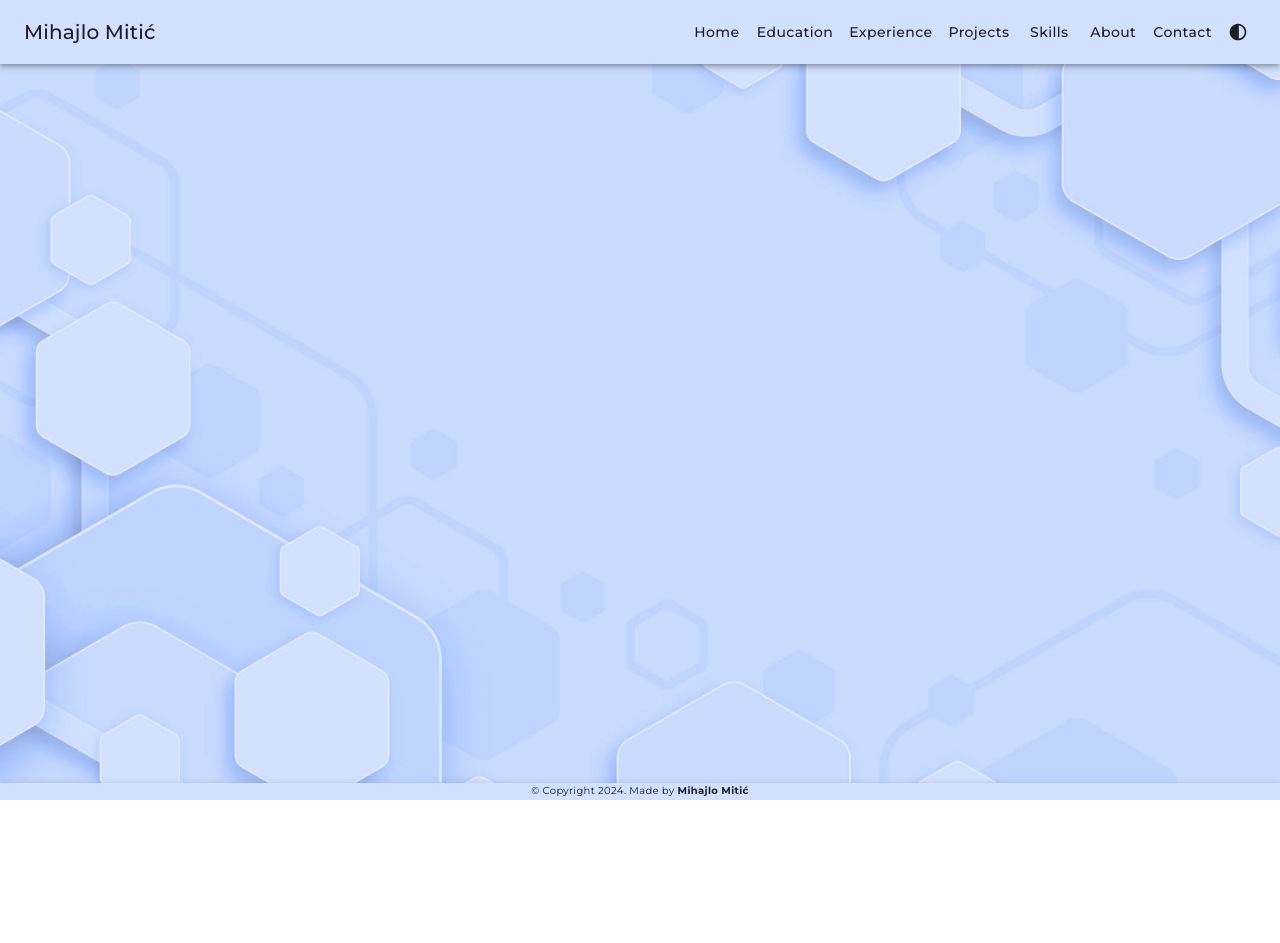
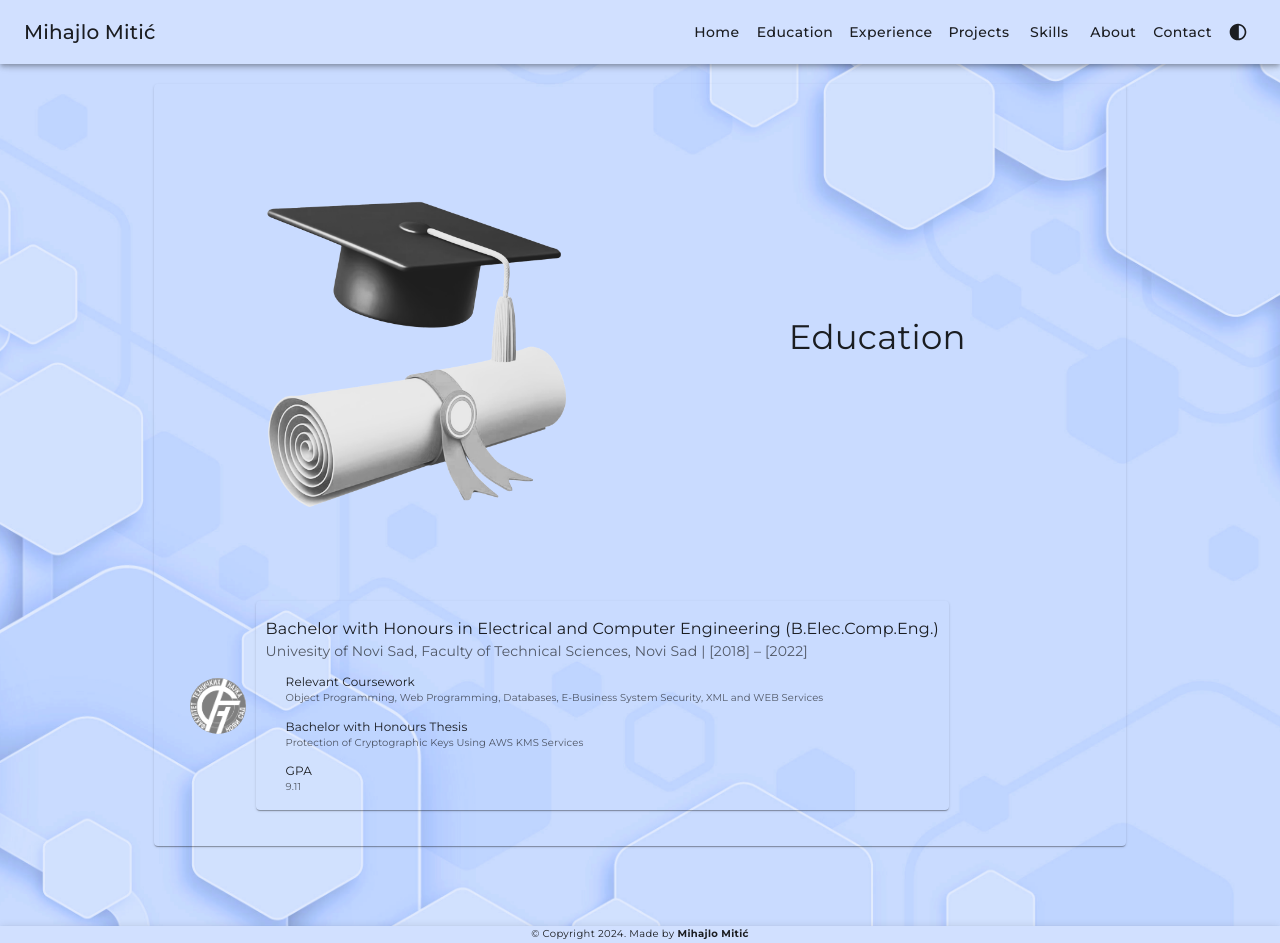
Before and after one commit to mmitic99/mmitic99.github.io, a React (Create React App) app: page /education in a window 1280 px wide. Before the commit the page ends 800 px from the top, so only its background shows below. Built offline with nearby package versions, Linux system fonts and the light colour scheme.

Commit message:
feat: added education

```diff
--- a/src/App.js
+++ b/src/App.js
@@ -7,6 +7,7 @@ import { Box, CssBaseline, ThemeProvider, createTheme } from "@mui/material";
 import { indigo } from "@mui/material/colors";
 import { useState } from "react";
 import React from "react";
+import Education from "./components/Education.js";
 
 const lightBackground = "/img/lightBackground.png";
 const darkBackground = "/img/darkBackground.png";
@@ -68,6 +69,7 @@ function App() {
           <Navbar handleThemeClick={handleThemeClick} />
           <Routes>
             <Route path="/" element={<Home />} />
+            <Route path="/education" element={<Education />} />
           </Routes>
           <Footbar />
         </Router>
--- /dev/null
+++ b/src/components/Education.js
@@ -0,0 +1,102 @@
+import React from "react";
+import CenteredBox from "./common/CenteredBox";
+import TransparentPaper from "./common/TransparentPaper";
+import {
+  Avatar,
+  Grid2,
+  List,
+  ListItem,
+  ListItemAvatar,
+  ListItemIcon,
+  ListItemText,
+  Paper,
+  Typography,
+  useMediaQuery,
+} from "@mui/material";
+import { fullScreen, smallScreen } from "./common/const";
+import SmallerListItemText from "./common/SmallerListItemText";
+import { Link } from "react-router-dom";
+
+function Education() {
+  const small = useMediaQuery(smallScreen);
+  return (
+    <CenteredBox>
+      <TransparentPaper>
+        <Grid2
+          container
+          spacing={small ? 0 : 2}
+          columns={16}
+          direction={small ? "column" : "row"}
+          sx={{
+            alignItems: "center",
+            justify: "flex-end",
+          }}
+        >
+          <Grid2
+            size={small ? 16 : 8}
+            alignItems="center"
+            justify="flex-end"
+            order={small ? 2 : 1}
+          >
+            <img
+              src={process.env.PUBLIC_URL + "/img/education.png"}
+              style={{ width: "100%", height: "100%" }}
+            />
+          </Grid2>
+          <Grid2
+            size={small ? 16 : 8}
+            alignItems="center"
+            justify="center"
+            order={small ? 1 : 2}
+          >
+            <Typography variant="h4" justifyContent="center" align="center">
+              Education
+            </Typography>
+          </Grid2>
+          <Grid2 size={16} alignItems="center" justify="flex-end" order={3}>
+            <List>
+              <ListItem>
+                <ListItemAvatar>
+                  <Avatar
+                    component={Link}
+                    to="https://ftn.uns.ac.rs"
+                    target="_blank"
+                    src={process.env.PUBLIC_URL + "/img/ftn.png"}
+                    sx={{ width: 56, height: 56, background: "gray" }}
+                  ></Avatar>
+                </ListItemAvatar>
+                <Paper
+                  sx={{ backgroundColor: "transparent", p: "10px", ml: "10px" }}
+                >
+                  <ListItemText
+                    primary="Bachelor with Honours in Electrical and Computer Engineering (B.Elec.Comp.Eng.)"
+                    secondary="Univesity of Novi Sad, Faculty of Technical Sciences, Novi Sad | [2018] – [2022]"
+                  />
+                  <List disablePadding sx={{ pl: "20px" }}>
+                    <ListItem disablePadding>
+                      <SmallerListItemText
+                        primary="Relevant Coursework"
+                        secondary="Object Programming, Web Programming, Databases, E-Business System Security, XML and WEB Services"
+                      />
+                    </ListItem>
+                    <ListItem disablePadding>
+                      <SmallerListItemText
+                        primary="Bachelor with Honours Thesis"
+                        secondary="Protection of Cryptographic Keys Using AWS KMS Services"
+                      />
+                    </ListItem>
+                    <ListItem disablePadding>
+                      <SmallerListItemText primary="GPA" secondary="9.11" />
+                    </ListItem>
+                  </List>
+                </Paper>
+              </ListItem>
+            </List>
+          </Grid2>
+        </Grid2>
+      </TransparentPaper>
+    </CenteredBox>
+  );
+}
+
+export default Education;
--- a/src/components/Home.js
+++ b/src/components/Home.js
@@ -1,4 +1,4 @@
-import { Box, Paper, Typography } from "@mui/material";
+import { Typography } from "@mui/material";
 import React from "react";
 import SocialMediaBar from "./SocialMediaBar";
 import TransparentPaper from "./common/TransparentPaper";
@@ -7,7 +7,7 @@ import CenteredBox from "./common/CenteredBox";
 function Home() {
   return (
     <CenteredBox>
-      <TransparentPaper elevation={1}>
+      <TransparentPaper>
         <Typography
           variant="h4"
           gutterBottom
--- a/src/components/Navbar.js
+++ b/src/components/Navbar.js
@@ -15,6 +15,7 @@ import React, { useState } from "react";
 import { Link } from "react-router-dom";
 import useMediaQuery from "@mui/material/useMediaQuery";
 import { Contrast } from "@mui/icons-material";
+import { fullScreen, smallScreen } from "./common/const";
 
 const NavbarButton = styled(Button)({
   textTransform: "none",
@@ -32,8 +33,8 @@ const navElements = [
 ];
 
 function Navbar({ handleThemeClick }) {
-  const small = useMediaQuery("(max-width:719px)");
-  const full = useMediaQuery("(min-width:720px)");
+  const small = useMediaQuery(smallScreen);
+  const full = useMediaQuery(fullScreen);
 
   const [open, setOpen] = useState(false);
   const handleClick = () => {
--- /dev/null
+++ b/src/components/common/SmallerListItemText.js
@@ -0,0 +1,11 @@
+import { ListItemText } from "@mui/material";
+import React from "react";
+
+const SmallerListItemText = (props) => (
+  <ListItemText
+    primaryTypographyProps={{ fontSize: "12px" }}
+    secondaryTypographyProps={{ fontSize: "10px" }}
+    {...props}
+  />
+);
+export default SmallerListItemText;
--- a/src/components/common/TransparentPaper.js
+++ b/src/components/common/TransparentPaper.js
@@ -2,7 +2,11 @@ import { Paper } from "@mui/material";
 import React from "react";
 
 const TransparentPaper = (props) => (
-  <Paper sx={{ backgroundColor: "transparent" }} {...props} />
+  <Paper
+    elevation={1}
+    sx={{ backgroundColor: "transparent", p: "20px", minWidth: "70vw" }}
+    {...props}
+  />
 );
 
 export default TransparentPaper;
--- /dev/null
+++ b/src/components/common/const.js
@@ -0,0 +1,2 @@
+export const smallScreen = "(max-width:719px)";
+export const fullScreen = "(min-width:720px)";
```
Also changed, not shown: public/img/education.png (added), public/img/ftn.png (added).
